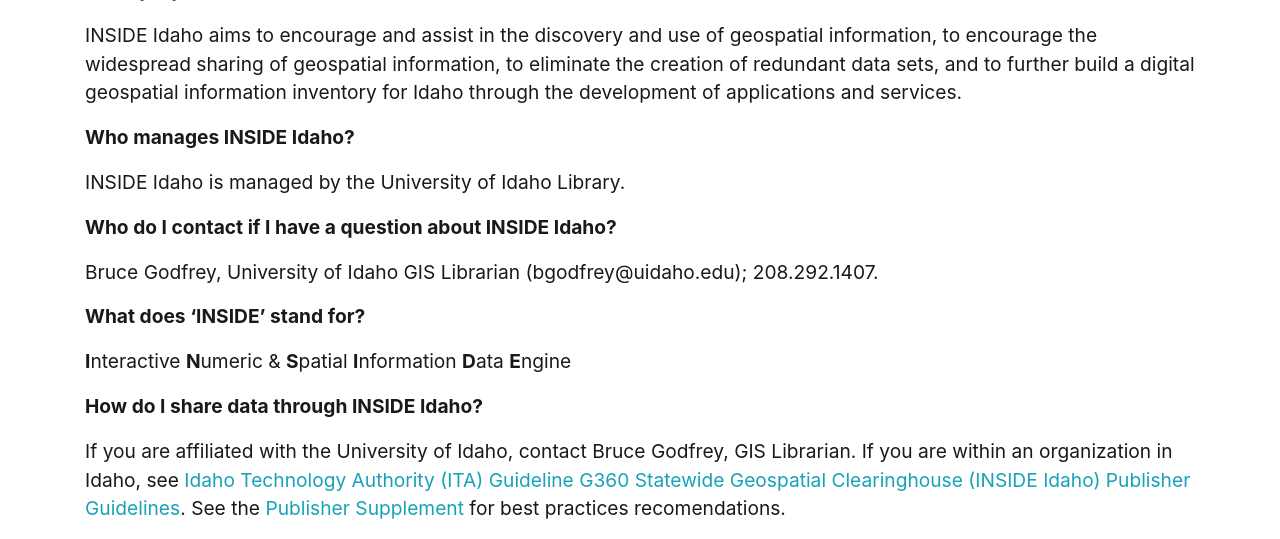
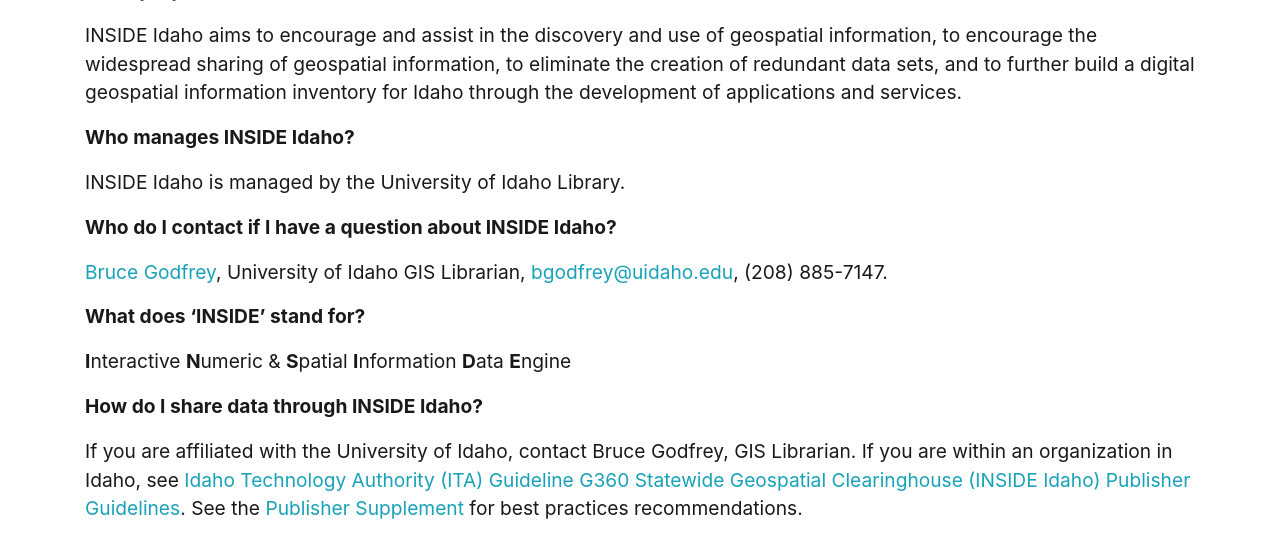
Before and after one commit to uidaholib/inside_source, a Jekyll site: the page built from content/faq.md, in a window 1280 px wide and 900 px high, scrolled down 584 px, cut to the strip 0-539 px from the top of the window. Built offline with Jekyll 4.4.1, drawn with Linux system fonts in a browser that asks for light colours.

Commit message:
update Bruce contact

```diff
--- a/_includes/helpmodal.html
+++ b/_includes/helpmodal.html
@@ -30,10 +30,10 @@
                                 </p>
                                 <p><strong>Contact:</strong></p>
                                 <p>
-                                    <a href="mailto:bgodfrey@uidaho.edu">Bruce Godfrey</a>
+                                    <a href="https://www.lib.uidaho.edu/about/people/bgodfrey.html">Bruce Godfrey</a>
                                 </p>
                                 <p class="text-center">
-                                    <a href="tel:+1-208-292-1407" class="font-weight-normal">(208) 292-1407</a>
+                                    <a href="tel:+1-208-885-7147" class="font-weight-normal">(208) 885-7147</a>
                                 </p>
                                 <p class="text-center">Please contact Bruce (GIS Librarian) if you have questions about GIS.
                                 </p>
--- a/content/faq.md
+++ b/content/faq.md
@@ -26,7 +26,7 @@
 
 **Who do I contact if I have a question about INSIDE Idaho?**
 
-Bruce Godfrey, University of Idaho GIS Librarian (bgodfrey@uidaho.edu); 208.292.1407.
+[Bruce Godfrey](https://www.lib.uidaho.edu/about/people/bgodfrey.html), University of Idaho GIS Librarian, <bgodfrey@uidaho.edu>, (208) 885-7147.
 
 **What does ‘INSIDE’ stand for?**
 
@@ -35,4 +35,4 @@
 
 **How do I share data through INSIDE Idaho?**
 
-If you are affiliated with the University of Idaho, contact Bruce Godfrey, GIS Librarian.  If you are within an organization in Idaho, see <a href="https://ita.idaho.gov/psg/g360.pdf" target="_blank" rel="noopener">Idaho Technology Authority (ITA) Guideline G360 Statewide Geospatial Clearinghouse (INSIDE Idaho) Publisher Guidelines</a>. See the <a href="https://insideidaho.org/helpdocs/inside-publisher-supplement.pdf" target="_blank" rel="noopener">Publisher Supplement</a> for best practices recomendations.
+If you are affiliated with the University of Idaho, contact Bruce Godfrey, GIS Librarian.  If you are within an organization in Idaho, see <a href="https://ita.idaho.gov/psg/g360.pdf" target="_blank" rel="noopener">Idaho Technology Authority (ITA) Guideline G360 Statewide Geospatial Clearinghouse (INSIDE Idaho) Publisher Guidelines</a>. See the <a href="https://insideidaho.org/helpdocs/inside-publisher-supplement.pdf" target="_blank" rel="noopener">Publisher Supplement</a> for best practices recommendations.
```
